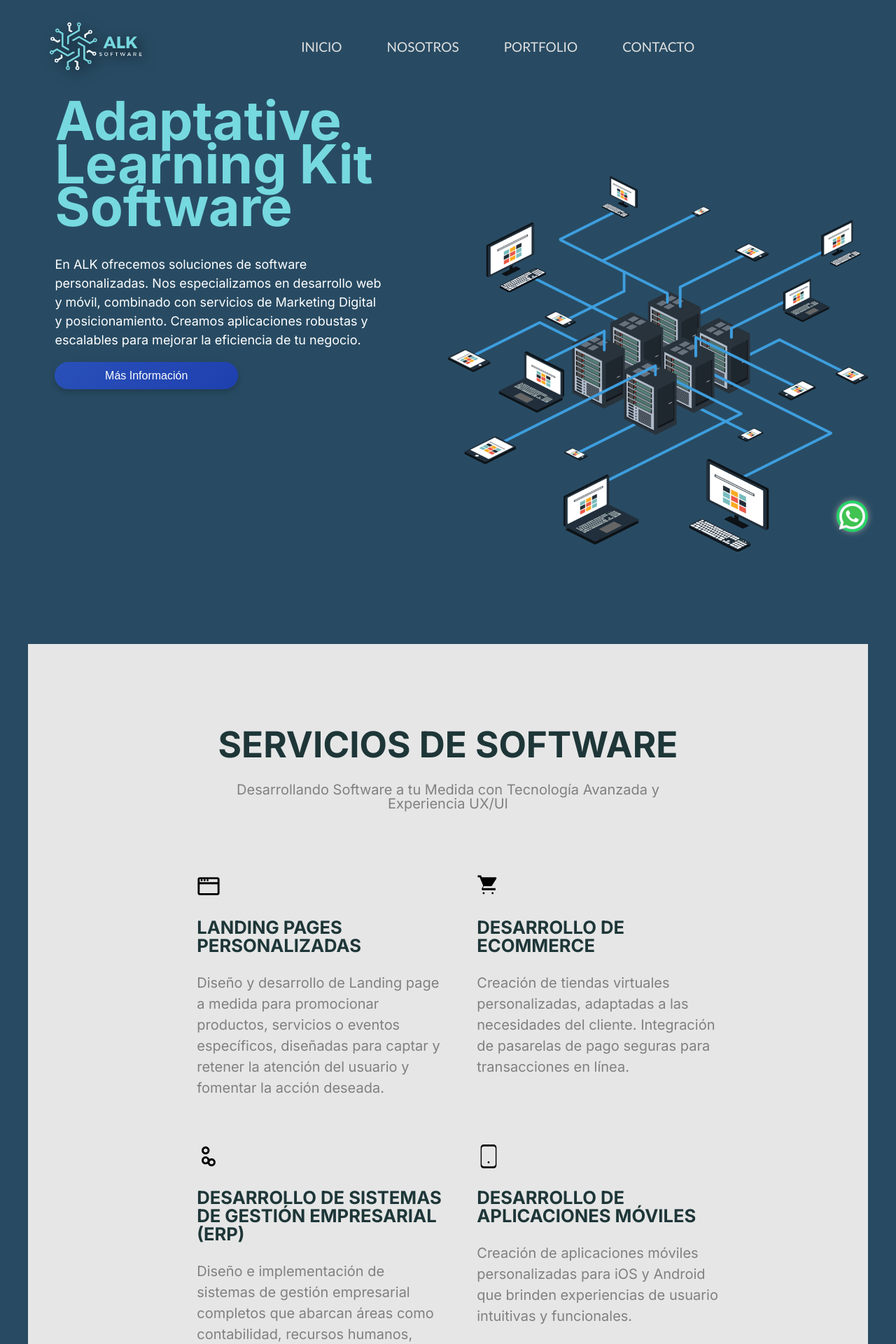
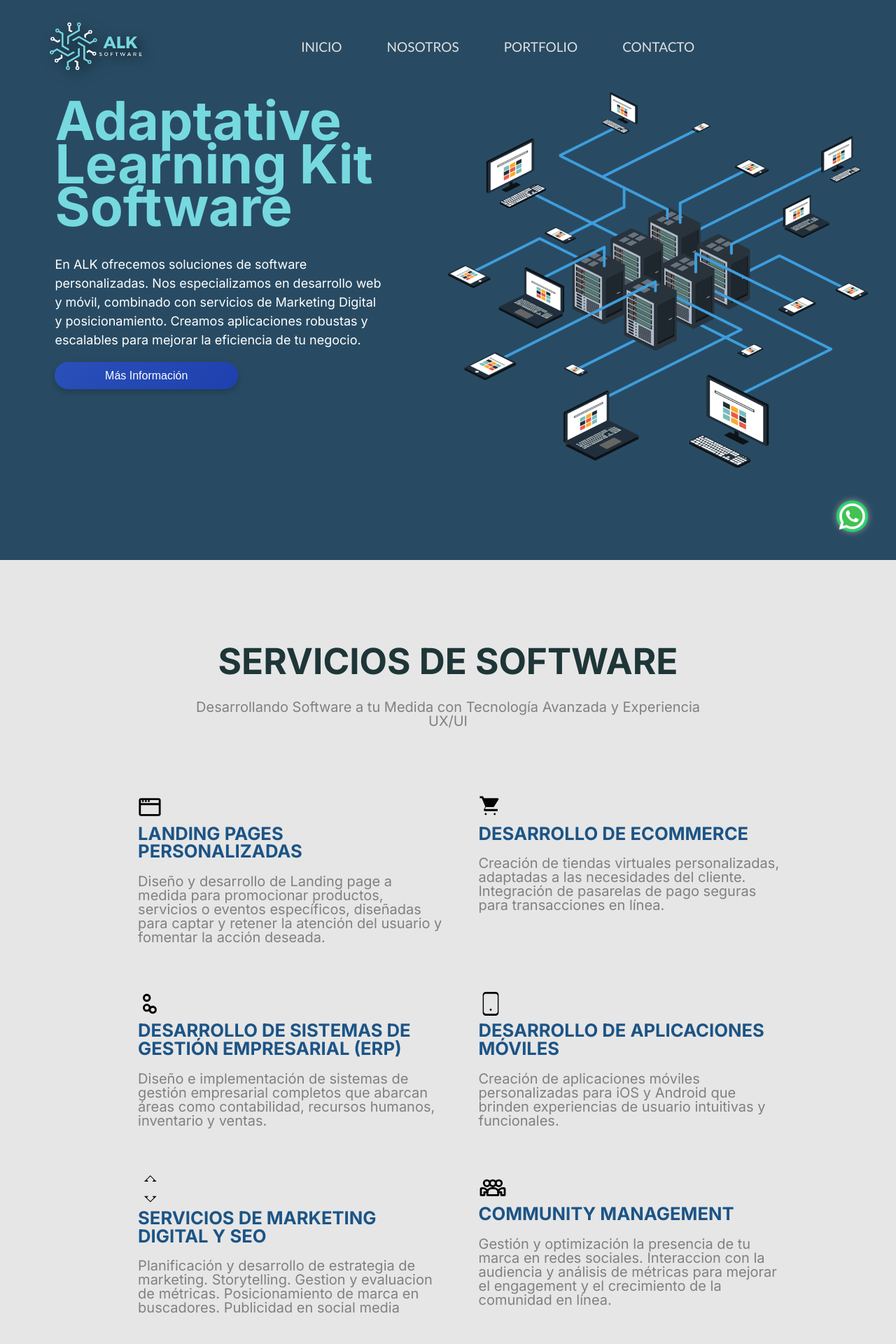
Before and after one commit to alejoborracci21/ALK-Software, a Next.js app: page / in a window 1280 px wide. Shown: the top 1920 px of the page at 70% size. Built offline with nearby package versions, Linux system fonts and the light colour scheme.

Commit message:
detalles svg

```diff
--- a/src/app/page.tsx
+++ b/src/app/page.tsx
@@ -28,7 +28,7 @@ export default function Landing() {
           <div className={styles.services}>
             <div className={styles.service}>
 <div className={styles.h3}>
-<svg width="34" height="34" viewBox="0 0 24 24"  fill="none" xmlns="http://www.w3.org/2000/svg">
+<svg className={styles.svg} width="34" height="34" viewBox="0 0 24 24"  fill="none" xmlns="http://www.w3.org/2000/svg">
   <path d="M21 3H3C1.895 3 1 3.895 1 5V19C1 20.105 1.895 21 3 21H21C22.105 21 23 20.105 23 19V5C23 3.895 22.105 3 21 3ZM21 5V8H3V5H21ZM3 19V10H21V19H3Z" fill="#000"/>
   <circle cx="5" cy="6" r="1" fill="#000"/>
   <circle cx="8" cy="6" r="1" fill="#000"/>
@@ -43,7 +43,7 @@ export default function Landing() {
 
             <div className={styles.service}>
               <div className={styles.h3}>
-                <svg width="34" height="34" viewBox="0 0 24 24" fill="none" xmlns="http://www.w3.org/2000/svg">
+                <svg   className={styles.svg} width="34" height="34" viewBox="0 0 24 24" fill="none" xmlns="http://www.w3.org/2000/svg">
   <path d="M7 18C6.447 18 6 18.447 6 19C6 19.553 6.447 20 7 20C7.553 20 8 19.553 8 19C8 18.447 7.553 18 7 18ZM1 1V3H3L6.6 11.59L5.24 14.04C5.086 14.311 5 14.629 5 15C5 15.553 5.447 16 6 16H19V14H6.42C6.282 14 6.172 13.891 6.172 13.754L6.18 13.735L7.1 12H14.55C14.85 12 15.13 11.84 15.29 11.56L19.88 4.47C19.96 4.34 20 4.17 20 4C20 3.447 19.553 3 19 3H5.21L4.27 1H1ZM16 18C15.447 18 15 18.447 15 19C15 19.553 15.447 20 16 20C16.553 20 17 19.553 17 19C17 18.447 16.553 18 16 18Z" fill="#000"/>
 </svg>
 
@@ -56,7 +56,7 @@ export default function Landing() {
             </div>
             <div className={styles.service}>
             <div className={styles.h3}>
-            <svg width="34" height="34" viewBox="0 0 24 24" fill="none" xmlns="http://www.w3.org/2000/svg">
+            <svg  className={styles.svg}  width="34" height="34" viewBox="0 0 24 24" fill="none" xmlns="http://www.w3.org/2000/svg">
   <path d="M9 2C6.791 2 5 3.791 5 6C5 8.209 6.791 10 9 10C11.209 10 13 8.209 13 6C13 3.791 11.209 2 9 2ZM9 4C10.105 4 11 4.895 11 6C11 7.105 10.105 8 9 8C7.895 8 7 7.105 7 6C7 4.895 7.895 4 9 4ZM15 14C12.791 14 11 15.791 11 18C11 20.209 12.791 22 15 22C17.209 22 19 20.209 19 18C19 15.791 17.209 14 15 14ZM15 16C16.105 16 17 16.895 17 18C17 19.105 16.105 20 15 20C13.895 20 13 19.105 13 18C13 16.895 13.895 16 15 16ZM9 12C6.791 12 5 13.791 5 16C5 18.209 6.791 20 9 20C11.209 20 13 18.209 13 16C13 13.791 11.209 12 9 12ZM9 14C10.105 14 11 14.895 11 16C11 17.105 10.105 18 9 18C7.895 18 7 17.105 7 16C7 14.895 7.895 14 9 14Z" fill="#000"/>
 </svg>
 
@@ -68,7 +68,7 @@ export default function Landing() {
             </div>
             <div className={styles.service}>
             <div className={styles.h3}>
-            <svg width="34" height="34" viewBox="0 0 24 24" fill="none" xmlns="http://www.w3.org/2000/svg">
+            <svg  className={styles.svg}  width="34" height="34" viewBox="0 0 24 24" fill="none" xmlns="http://www.w3.org/2000/svg">
   <path d="M7 2C5.895 2 5 2.895 5 4V20C5 21.105 5.895 22 7 22H17C18.105 22 19 21.105 19 20V4C19 2.895 18.105 2 17 2H7ZM7 0H17C18.654 0 20 1.346 20 3V21C20 22.654 18.654 24 17 24H7C5.346 24 4 22.654 4 21V3C4 1.346 5.346 0 7 0ZM12 19C11.448 19 11 18.552 11 18C11 17.448 11.448 17 12 17C12.552 17 13 17.448 13 18C13 18.552 12.552 19 12 19Z" fill="#000"/>
 </svg>
 
@@ -80,7 +80,7 @@ export default function Landing() {
             </div>
             <div className={styles.service}>
             <div className={styles.h3}>
-            <svg width="34" height="34" viewBox="0 0 24 24" fill="none" xmlns="http://www.w3.org/2000/svg">
+            <svg  className={styles.svg}  width="40" height="40" viewBox="0 0 27 27" fill="none" xmlns="http://www.w3.org/2000/svg">
   <path d="M12 1L8.59 4.41L10 5.83L10 20.17L8.59 21.59L12 25L15.41 21.59L14 20.17L14 5.83L15.41 4.41L12 1ZM12 0L18 6L14 6L14 20L18 20L12 26L6 20L10 20L10 6L6 6L12 0Z" fill="#000"/>
 </svg>
 
@@ -91,7 +91,7 @@ export default function Landing() {
             </div>
             <div className={styles.service}>
             <div className={styles.h3}>
-            <svg width="34" height="34"  viewBox="0 0 24 24" fill="none" xmlns="http://www.w3.org/2000/svg">
+            <svg  className={styles.svg}  width="40" height="34"  viewBox="0 0 24 24" fill="none" xmlns="http://www.w3.org/2000/svg">
   <circle cx="12" cy="8" r="3" stroke="#000" stroke-width="2" stroke-linecap="round" stroke-linejoin="round"/>
   <path d="M6.5 17C6.5 14 9.5 13 12 13C14.5 13 17.5 14 17.5 17V20H6.5V17Z" stroke="#000" stroke-width="2" stroke-linecap="round" stroke-linejoin="round"/>
   <circle cx="18" cy="8" r="3" stroke="#000" stroke-width="2" stroke-linecap="round" stroke-linejoin="round"/>
--- a/src/app/pagestyles.module.css
+++ b/src/app/pagestyles.module.css
@@ -1,196 +1,10 @@
-.main {
-    display: flex;
-    align-items: center;
-    justify-content: center;
-    flex-direction: column;
-    padding: 0;
-    background-color: #284B63;
-    flex-wrap: wrap;
-}
-
-.page1 {
-    width: 80%;
-    max-width: 1200px;
-    height: 100vh;
-    margin: auto;
-    display: flex;
-    box-sizing: border-box;
-    flex-wrap: wrap;
-    overflow-x: hidden;
-}
-
-.left,
-.right {
-    width: 50%;
-    height: 100%;
-    box-sizing: border-box;
-}
-
-.left {
-    color: white;
-    padding: 2em;
-    display: flex;
-    flex-direction: column;
-    justify-content: center;
-}
-
-.title {
-    margin-top: 1%;
-
-    height: auto;
-}
-
-.title h1 {
-    height: 80%;
-    font-size: 6vw;
-    line-height: 0.8;
-    margin-bottom: 20px;
-    color: #76d9df;
-}
-
-.pp {
-    font-size: 15px;
-    line-height: 1.5em;
-    color: white;
-    width: 90%;
-}
-.infobutton {
-    background: linear-gradient(135deg, #2a50b9, #1E40AF);
-    color: white;
-    border: none;
-    border-radius: 25px;
-    padding: 2%;
-    font-size: 16px;
-    width: 50%;
-    cursor: pointer;
-    box-shadow: 0 4px 10px rgba(0, 0, 0, 0.2);
-    transition: background 0.3s, transform 0.3s;
-}
-
-.infobutton:hover {
-    background: linear-gradient(135deg, #1E40AF, #1E3A8A);
-    transform: scale(1.05);
-}
-
-.infobutton:active {
-    transform: scale(0.95);
-}
-
-#par {
-    text-align: center;
-    color: gray;
-    margin-top: 2%;
-    font-size: 15px;
-    line-height: 1em;
-}
-
-.h3 svg{
-    color: #1e3638;
-}
-
-.p {
-    text-align: left;
-    font-size: 15px;
-    line-height: 1.5em;
-    color: gray;
-    width: 90%;
-}
-
-.right {
-    margin-top: 10%;
-    background-image: url('../img/pngegg.png');
-    background-size: contain;
-    background-repeat: no-repeat;
-    background-position: center;
-}
-
-.page2 {
-    width: 98.9vw;
-    max-width: 1200px;
-    height: auto;
-    background-color: #E6E6E6;
-    padding-top: 5%;
-    margin: auto;
-    margin-bottom: 0;
-    overflow-x: hidden;
-}
-
-.services {
-    height: auto;
-    padding-left: 3%;
-    width: 100%;
-    max-width: 1200px;
-    margin: auto;
-    display: flex;
-    flex-wrap: wrap;
-    justify-content: center;
-    padding-top: 3%;
-    box-sizing: border-box;
-}
-
-.service {
-    height: auto;
-    width: 100%;
-    max-width: 400px;
-    padding: 2%;
-    box-sizing: border-box;
-    text-align: center;
-}
-
-.h3 {
-    text-transform: uppercase;
-    color: #1e3638;
-    line-height: 1em;
-    text-align: left;
-}
-
-.title2 {
-    width: 60%;
-    text-align: center;
-    height: auto;
-    box-sizing: border-box;
-    padding: 1%;
-    margin: auto;
-}
-
-.h2 {
-    color: #1e3638;
-    font-size: 35px;
-    margin-bottom: 4%;
-    text-transform: uppercase;
-    display: flexbox;
-    flex: 1;
-    line-height: 1em;
-}
-
-.page3 {
-    width: 96%;
-    max-width: 1200px;
-    height: auto;
-    min-height: 100vh;
-    padding: 2%;
-    background-color: #D9D9D9;
-    margin: auto;
-}
-
-
-.main {
-    display: flex;
-    align-items: center;
-    justify-content: center;
-    flex-direction: column;
-    padding: 0;
-    background-color: #284B63;
-    flex-wrap: wrap;
-    width: 100%;
-}
-
 .page1 {
     width: 80vw;
     max-width: 1200px;
     height: 100vh;
     margin: auto;
     display: flex;
+
     box-sizing: border-box;
     flex-wrap: wrap;
     overflow-x: hidden;
@@ -232,6 +46,28 @@
     width: 90%;
 }
 
+.infobutton {
+    background: linear-gradient(135deg, #2a50b9, #1E40AF);
+    color: white;
+    border: none;
+    border-radius: 25px;
+    padding: 2%;
+    font-size: 16px;
+    width: 50%;
+    cursor: pointer;
+    box-shadow: 0 4px 10px rgba(0, 0, 0, 0.2);
+    transition: background 0.3s, transform 0.3s;
+}
+
+.infobutton:hover {
+    background: linear-gradient(135deg, #1E40AF, #1E3A8A);
+    transform: scale(1.05);
+}
+
+.infobutton:active {
+    transform: scale(0.95);
+}
+
 #par {
     text-align: center;
     color: gray;
@@ -243,13 +79,12 @@
 .p {
     text-align: left;
     font-size: 20px;
-    line-height: 1.5em;
+    line-height: 1em;
     color: gray;
     width: 100%;
 }
 
 .right {
-
     background-image: url('../img/pngegg.png');
     background-size: contain;
     background-repeat: no-repeat;
@@ -258,7 +93,6 @@
 
 .page2 {
     width: 98.9vw;
-
     height: auto;
     background-color: #E6E6E6;
     padding-top: 5%;
@@ -271,9 +105,9 @@
     height: auto;
     padding-left: 3%;
     width: 98vw;
-
     margin: auto;
     display: flex;
+
     flex-wrap: wrap;
     justify-content: center;
     padding-top: 3%;
@@ -282,8 +116,7 @@
 
 .service {
     height: auto;
-    width: 100%;
-
+    width: 40%;
     padding: 2%;
     box-sizing: border-box;
     text-align: center;
@@ -291,9 +124,15 @@
 
 .h3 {
     text-transform: uppercase;
-    color: #1e3638;
+    color: #1c5486;
     line-height: 1em;
     text-align: left;
+    margin: 0;
+    font-size: 4vw;
+}
+
+.svg {
+    margin-bottom: 1%;
 }
 
 .title2 {
@@ -324,6 +163,18 @@
     background-color: #D9D9D9;
     margin: auto;
 }
+
+.main {
+    display: flex;
+    align-items: center;
+    justify-content: center;
+    flex-direction: column;
+    padding: 0;
+    background-color: #284B63;
+    flex-wrap: wrap;
+    width: 100%;
+}
+
 
 /* Media Queries for Responsive Design */
 @media only screen and (max-width: 1270px) and (orientation: landscape) {
@@ -431,9 +282,11 @@
 
     .h3 {
         text-transform: uppercase;
-        color: #1e3638;
+        color: #4c509e;
         line-height: 1em;
         text-align: left;
+        font-size: 5vw;
+
     }
 
     .title2 {
@@ -469,6 +322,8 @@
   }
 
 
+
+
 @media (orientation:portrait) and (max-width: 1024px) {
     .page1, .page2, .page3 {
         width: 100%;
@@ -501,11 +356,11 @@
 
     .pp {
         width: 100%;
-        font-size: 4vw;
+        font-size: 3.5vw;
     }
 
     .p, #par {
-        font-size: 4vw;
+        font-size: 3.5vw;
     }
 
     .services{
@@ -517,15 +372,20 @@
 
     .service {
         width: 100%;
-        margin:  auto;
+        margin-bottom:  8vh;
         padding: 0;
     }
 
     .h2 {
         font-size: 6vw;
     }
+
+    .svg{
+        height: 5vh;
+        width: auto;
+    }
     .h3{
-        font-size: 6vw;
+        font-size: 4.5vw;
     }
 }
 
@@ -603,24 +463,25 @@
     }
 
     .title h1 {
-        font-size: 10vw;
+        font-size: 11vw;
+        line-height: 1em;
     }
 
     .pp {
         width: 100%;
-        font-size: 5vw;
+        font-size: 4vw;
     }
     .h3{
-        font-size:6vw;}
+        font-size:5vw;}
     .p, #par {
-        font-size: 5vw;
+        font-size: 4.5vw;
     }
 .services{
     width: 80%;
 }
     .service {
         width: 100%;
-        margin:  auto;
+        margin-bottom: 5vh;
     }
 
     .h2 {
@@ -651,16 +512,17 @@
     }
 
     .title h1 {
-        font-size: 12vw;
+        font-size: 13vw;
         line-height: 1em;
     }
 
     .pp {
         width: 100%;
-        font-size: 5vw;
+        font-size: 4.5vw;
     }
     .h3{
-        font-size:7vw;}
+        color: #4994da;
+        font-size:5.5vw;}
 
     .p, #par {
         font-size: 4.5vw;
@@ -670,7 +532,7 @@
 }
     .service {
         width: 100%;
-        margin:  auto;
+        margin-bottom: 7vh;
     }
 
     .h2 {
```
